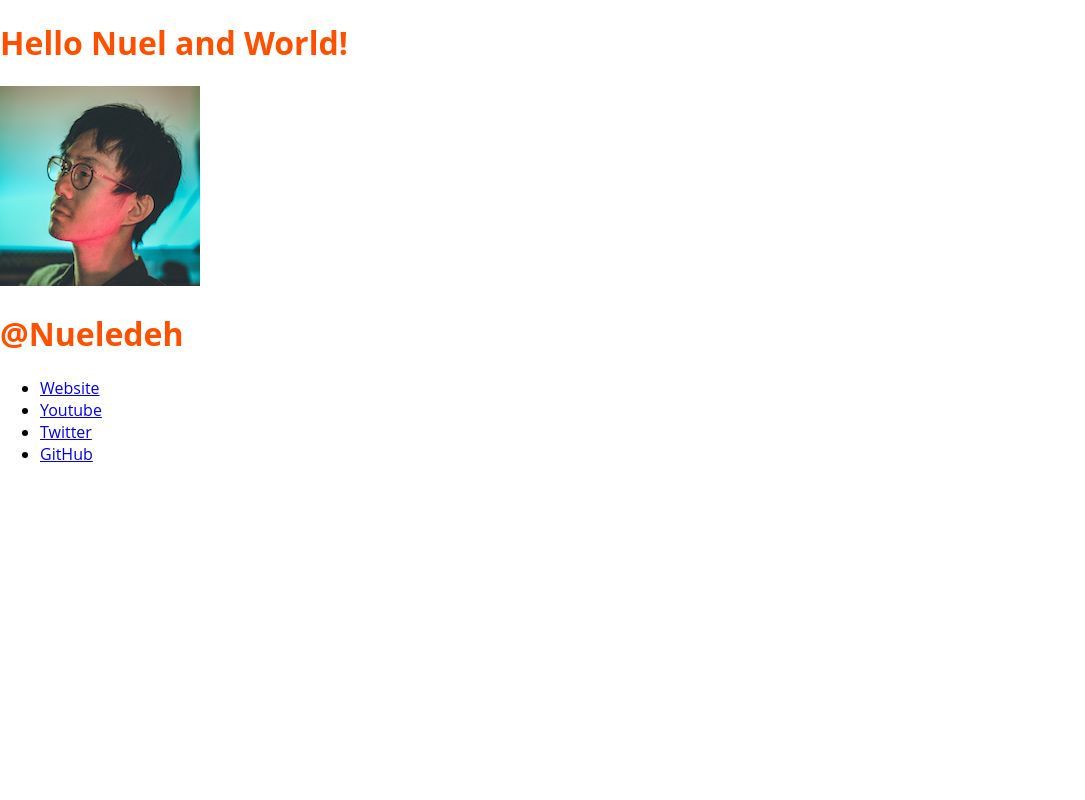
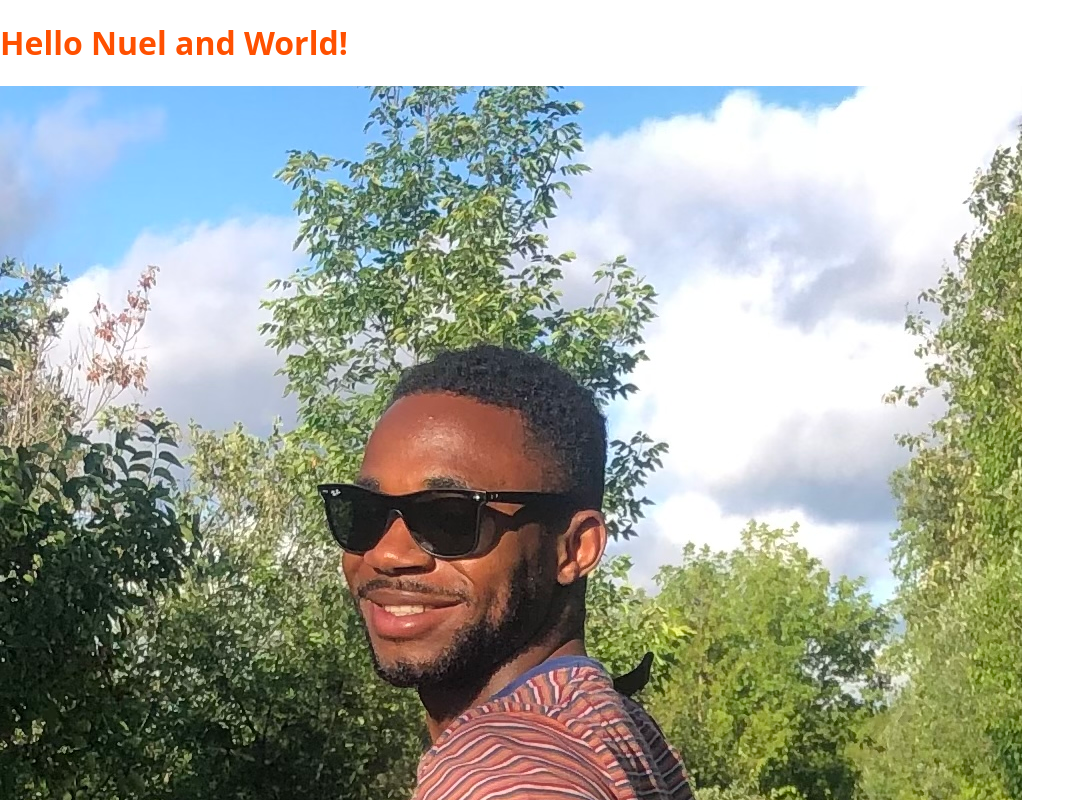
Before and after one commit to NuelEdeh/Link-In-bio, a plain HTML site: page index.html in a window 1280 px wide. Shown: the top 800 px of the page, without its empty margins (0-1085 px from the left). Drawn offline with Linux system fonts and the light colour scheme.

Commit message:
added new images

```diff
--- a/index.html
+++ b/index.html
@@ -19,7 +19,7 @@
     <main>
       <h1>Hello Nuel and World!</h1>
       <header>
-        <img src="./images/takuya.jpg" alt="Image of Takuya" />
+        <img src="./images/Nuel.jpg" alt="Image of Nuel" />
         <h1>@Nueledeh</h1>
       </header>
       <ul>
```
Also changed, not shown: images/Nuel.jpg (added).
